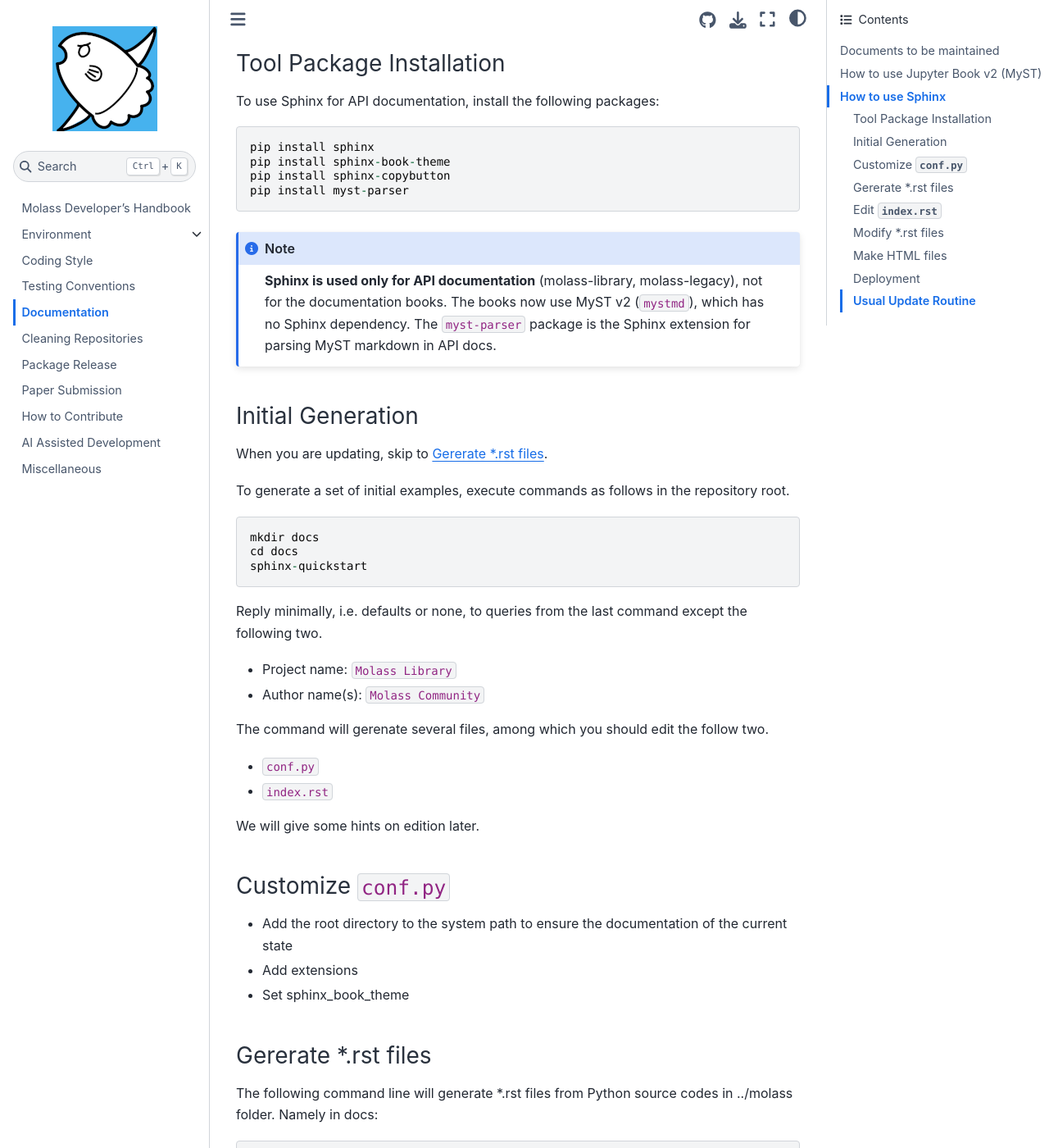
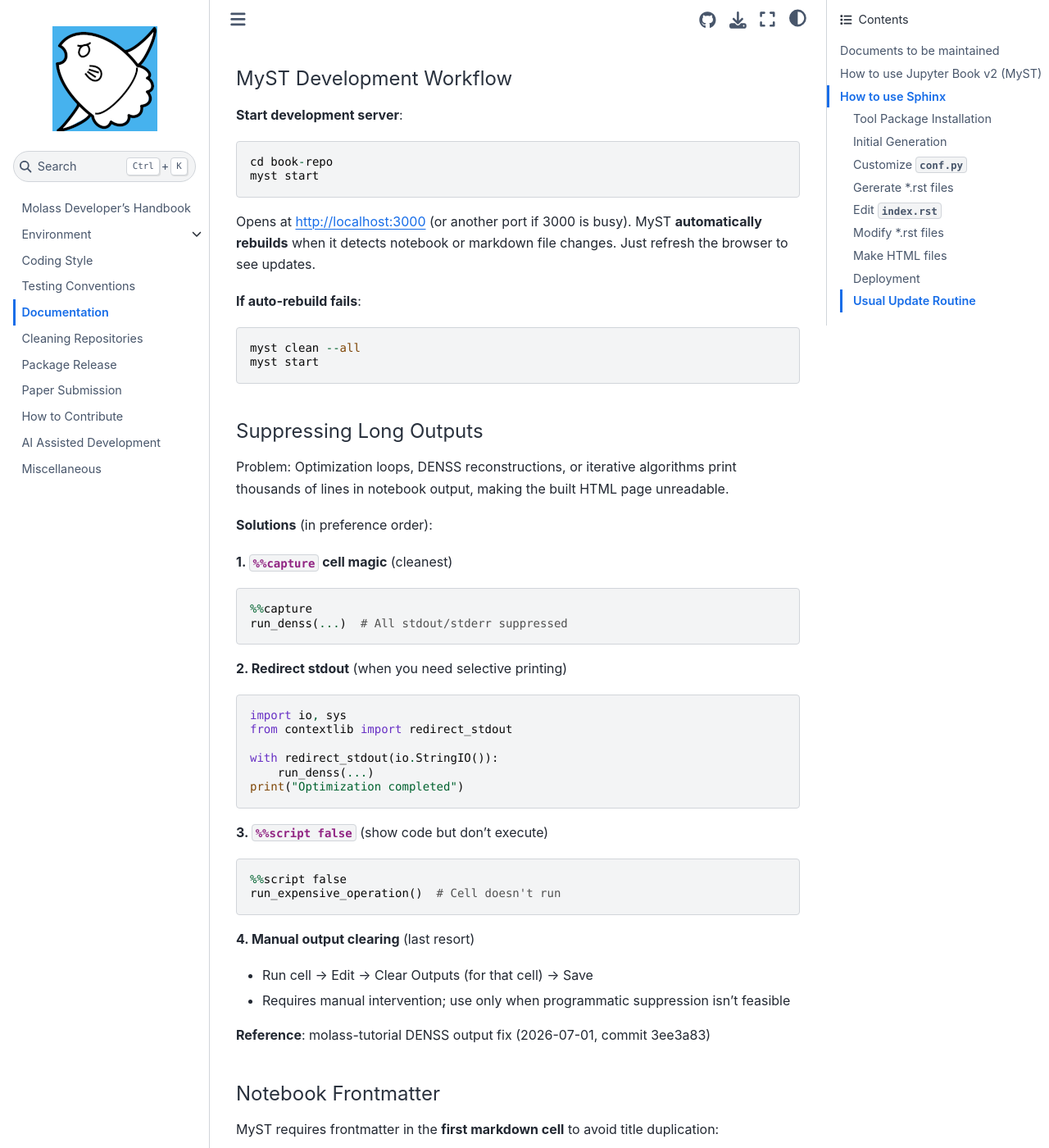
Before and after one commit to biosaxs-dev/molass-develop, a Jupyter Book: the page built from chapters/07/documentation.md, in a window 1280 px wide and 1400 px high, scrolled down 5770 px. Shown: the whole window at 82% size. Built offline with Jupyter Book 1.0.4 settings and Sphinx 7.4.7 and the Sphinx Book theme 1.1.4, drawn with Linux system fonts in a browser that asks for light colours; some of the changed text lies outside the part shown.

Commit message:
Add 'Writing Notebooks for Documentation' section
- MyST development workflow and auto-rebuild behavior
- Four approaches for suppressing long outputs
- Notebook frontmatter requirements
- Common cell magics reference table
- Build vs dev server comparison
- Tool choice for notebook editing

Applies to all Jupyter Book repos (tutorial, essence, technical, develop)

`````diff
--- a/chapters/07/documentation.md
+++ b/chapters/07/documentation.md
@@ -189,6 +189,107 @@
 
 **Reference**: Fixed in molass-tutorial commit dd4da49 (2026-06-29)
 
+### Writing Notebooks for Documentation
+
+This section covers conventions for authoring Jupyter notebooks that will be built into documentation books (tutorial, essence, technical, develop).
+
+#### MyST Development Workflow
+
+**Start development server**:
+```
+cd book-repo
+myst start
+```
+
+Opens at http://localhost:3000 (or another port if 3000 is busy). MyST **automatically rebuilds** when it detects notebook or markdown file changes. Just refresh the browser to see updates.
+
+**If auto-rebuild fails**:
+```
+myst clean --all
+myst start
+```
+
+#### Suppressing Long Outputs
+
+Problem: Optimization loops, DENSS reconstructions, or iterative algorithms print thousands of lines in notebook output, making the built HTML page unreadable.
+
+**Solutions** (in preference order):
+
+**1. `%%capture` cell magic** (cleanest)
+```python
+%%capture
+run_denss(...)  # All stdout/stderr suppressed
+```
+
+**2. Redirect stdout** (when you need selective printing)
+```python
+import io, sys
+from contextlib import redirect_stdout
+
+with redirect_stdout(io.StringIO()):
+    run_denss(...)
+print("Optimization completed")
+```
+
+**3. `%%script false`** (show code but don't execute)
+```python
+%%script false
+run_expensive_operation()  # Cell doesn't run
+```
+
+**4. Manual output clearing** (last resort)
+- Run cell → Edit → Clear Outputs (for that cell) → Save
+- Requires manual intervention; use only when programmatic suppression isn't feasible
+
+**Reference**: molass-tutorial DENSS output fix (2026-07-01, commit 3ee3a83)
+
+#### Notebook Frontmatter
+
+MyST requires frontmatter in the **first markdown cell** to avoid title duplication:
+
+````markdown
+---
+title: Page Title
+---
+
+# Page Title
+## Section content
+````
+
+Without frontmatter, MyST may derive the page title from the first H2 heading, causing duplication.
+
+#### Common Cell Magics
+
+| Magic | Effect | Use Case |
+|-------|--------|----------|
+| `%%capture` | Suppress all stdout/stderr | Long optimization output |
+| `%%time` | Show execution time only | Performance demos |
+| `%%script false` | Don't execute, show code | Placeholder examples |
+| `%matplotlib inline` | Static plots in HTML | Default for docs |
+| `%matplotlib widget` | Interactive plots | May not work in built HTML |
+
+#### Build vs Dev Server
+
+| Aspect | `myst start` (dev) | `myst build --html` |
+|--------|-------------------|---------------------|
+| Auto-rebuild | Yes | No (manual rebuild) |
+| Preview | Live in browser | Check `_build/html/` |
+| Speed | Fast incremental | Slower full build |
+| Use case | Writing/editing | Final verification |
+
+#### Tool Choice for Notebook Editing
+
+**When notebook is open in VS Code**:
+- Copilot: Use `aicEditNotebookCell` or `edit_notebook_file`
+- Human: Edit directly in VS Code notebook editor
+
+**When notebook is closed**:
+- Use `edit_notebook_file`
+
+**Never use** for notebooks:
+- `replace_string_in_file` (JSON escaping mismatch)
+- PowerShell text operations (UTF-8 BOM injection risk)
+
 ## How to use Sphinx
 
 If you are just updating existing parts of the document, skip to [Usual Update Routine](#usual_update_routine).
`````
